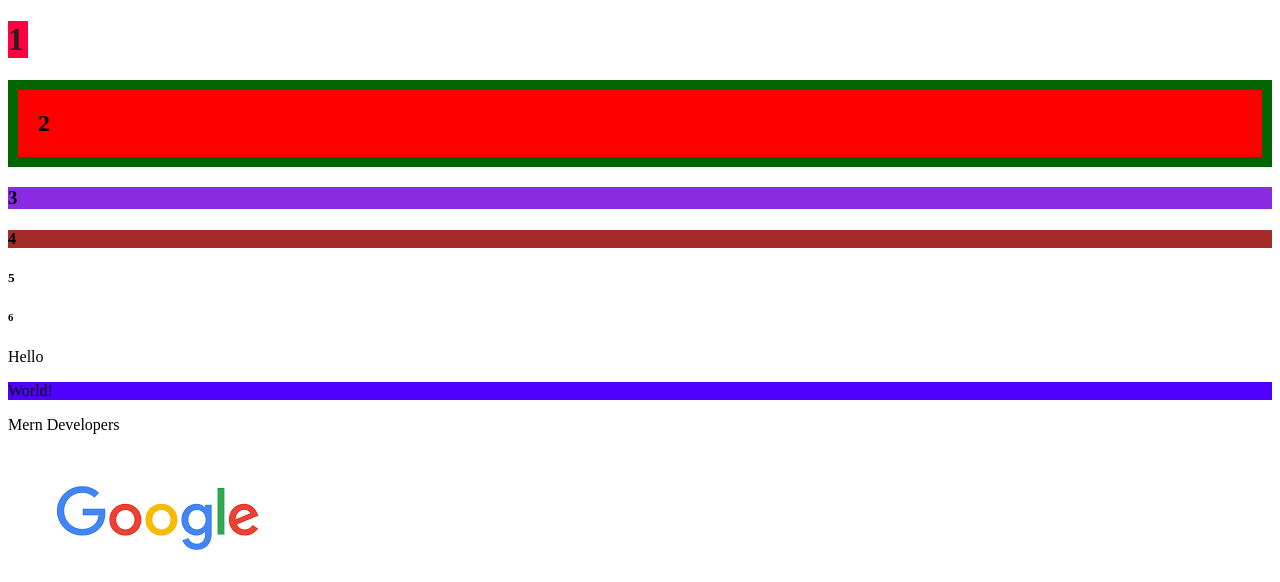
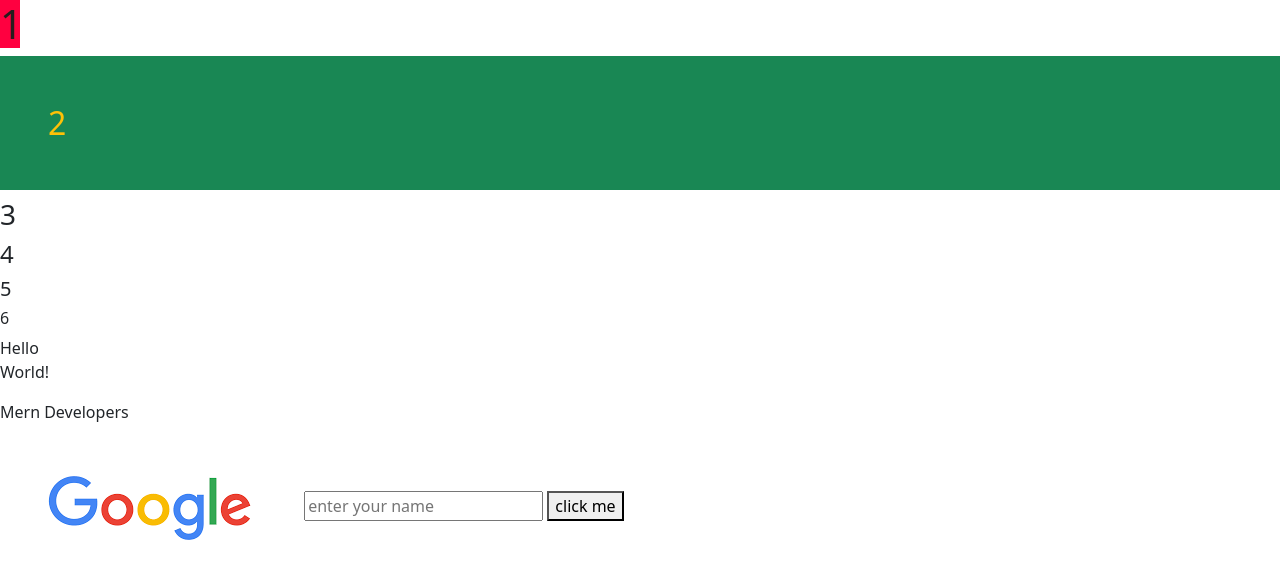
Before and after one commit to Rajputharsh313/Mern-13, a plain HTML site: page index.html in a window 1280 px wide. Shown: the top 582 px of the page. Drawn offline with nearby package versions, Linux system fonts and the light colour scheme.

Commit message:
modify index.html and style.css

```diff
--- a/index.html
+++ b/index.html
@@ -1,37 +1,45 @@
 <!DOCTYPE html>
 <html lang="en">
+
 <head>
     <meta charset="UTF-8">
     <meta name="viewport" content="width=device width, initial-scale=1.0">
     <title>MERN session</title>
-    <link rel="stylesheet" href="style.css">
+    <link href="https://cdn.jsdelivr.net/npm/bootstrap@5.3.3/dist/css/bootstrap.min.css" rel="stylesheet"
+        integrity="sha384-QWTKZyjpPEjISv5WaRU9OFeRpok6YctnYmDr5pNlyT2bRjXh0JMhjY6hW+ALEwIH" crossorigin="anonymous">
+
+    <!-- <link rel="stylesheet" href="style.css"> -->
     <style>
-        h2{
-            color: blue(106,240,148);
-        }
+         /* h2 {
+            color: blue(106, 240, 148);
+           }    */
+
         /* tag selector */
-        .h3-tag{
-           background-color: blueviolet;
-        }
+        /* .h3-tag {
+            background-color: blueviolet;
+        } */
+
         /* class selector */
-        #h4-tag{
+        /* #h4-tag {
             background-color: brown;
-        }
+        } */
+
         /* id selector */
-        input[placeholder]{
+        /* input[placeholder] {
             background-color: blueviolet;
-        }
+        } */
+
         /* attribute selector
          div p{
          background-color: yellow;
          }
          */
-        </style>
+    </style>
 </head>
 
 <body>
     <h1 style="color: rgb(39, 29, 29);background-color: rgb(255, 0, 64);width: 20px;">1</h1>
-    <h2>2</h2>
+    <h2 class="bg-success text-warning p-5">2</h2>
     <h3 class="h3-tag">3</h3>
     <h4 id="h4-tag">4</h4>
     <h5>5</h5>
@@ -45,6 +53,9 @@
     <input placeholder="enter your name " type="text">
     <button>click me</button>
     <h1>this is new branch gfg</h1>
+    <script src="https://cdn.jsdelivr.net/npm/bootstrap@5.3.3/dist/js/bootstrap.bundle.min.js"
+        integrity="sha384-YvpcrYf0tY3lHB60NNkmXc5s9fDVZLESaAA55NDzOxhy9GkcIdslK1eN7N6jIeHz"
+        crossorigin="anonymous"></script>
 </body>
 
 </html>
--- a/style.css
+++ b/style.css
@@ -1,4 +1,4 @@
-div p{
+/* div p{
     background-color: rgb(81, 0, 255);
 }
 
@@ -6,4 +6,4 @@ h2{
     background-color: red;
     padding: 20px;;
     border: 10px solid darkgreen;
-}
+} */
```
